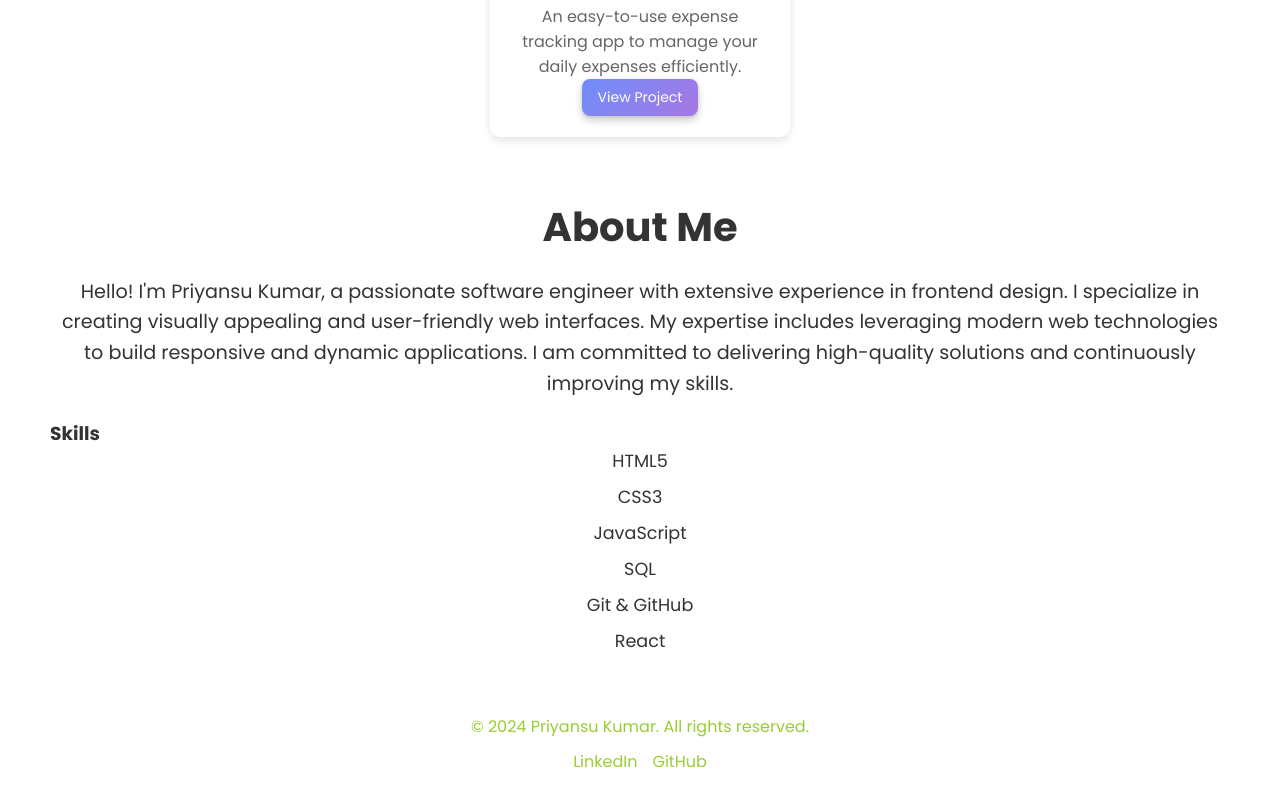
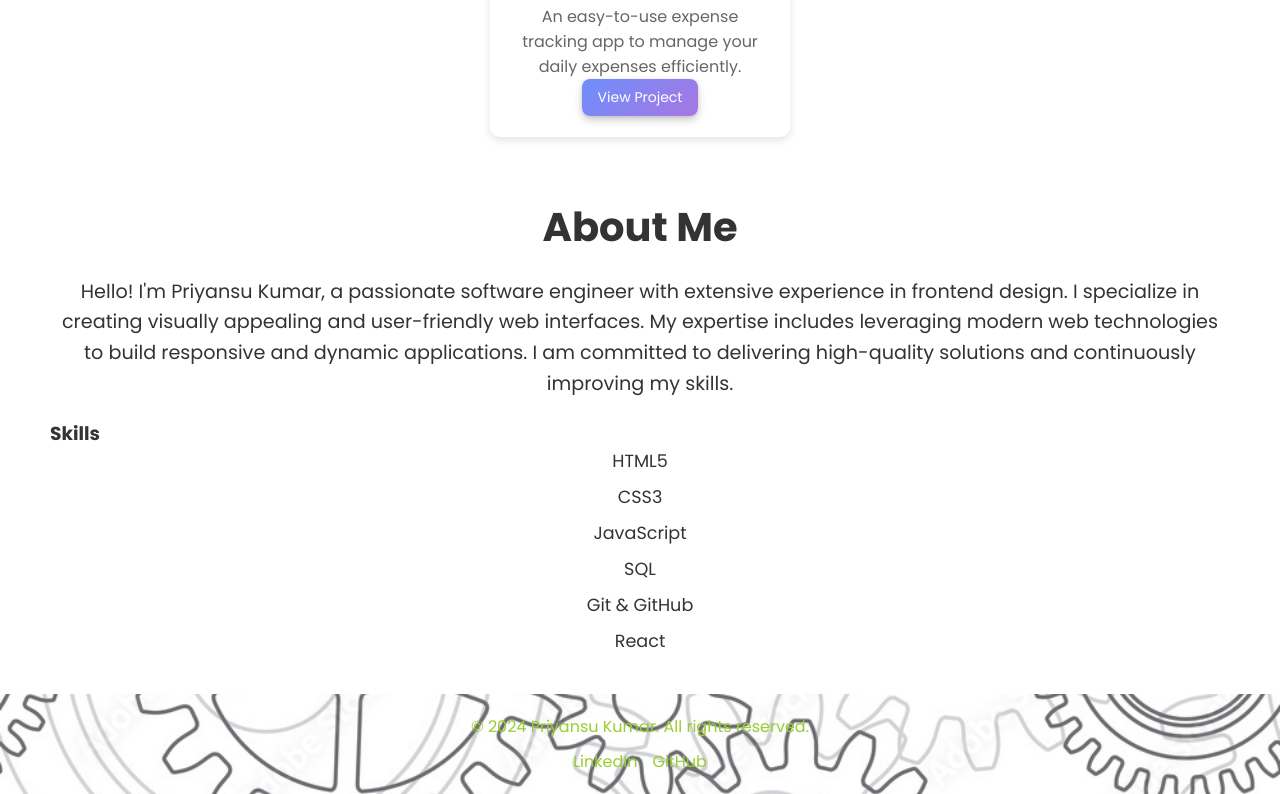
Before and after one commit to priyansu13/Portfolio, a plain HTML site: page index.html in a window 1280 px wide. Shown: the part 1225-2019 px from the top of the page. Drawn offline with nearby package versions, Linux system fonts and the light colour scheme.

Commit message:
Update style.css

```diff
--- a/style.css
+++ b/style.css
@@ -316,7 +316,7 @@ header ul li a {
 
 
 .footer {
-    background: url('IMG/4659.jpg') no-repeat center center;
+    background: url('4659.jpg') no-repeat center center;
     background-size: cover;
     color: white;
     padding: 20px 0;
```
